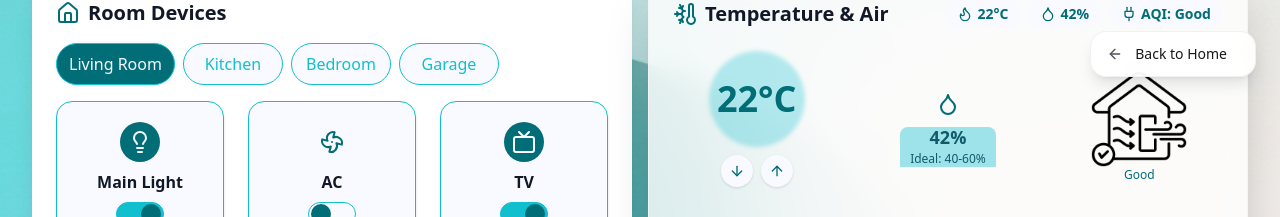
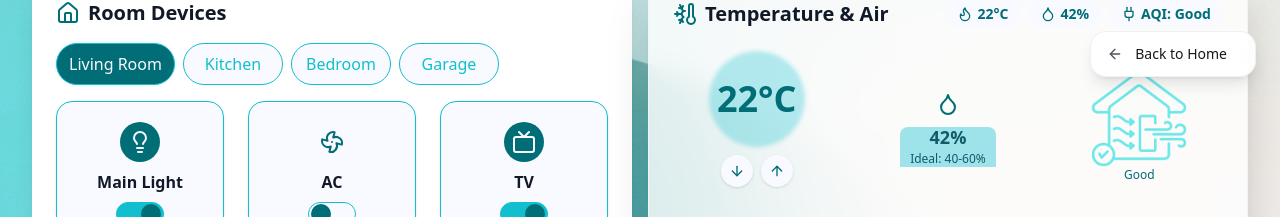
Before and after one commit to PrathamS1/dailyUIChallenges, a React (Vite) app: page /021 in a window 1280 px wide. Shown: the part 699-916 px from the top of the page. Built offline with nearby package versions, Linux system fonts and the light colour scheme; a web font is replaced by a local one.

Commit message:
image color filter to air quality icon

```diff
--- a/src/components/dailyUI021.jsx
+++ b/src/components/dailyUI021.jsx
@@ -620,7 +620,7 @@ export default function HomeMonitoringDashboard() {
                   <img
                     src="/airq.png"
                     alt="air quality icon"
-                    className="w-full h-full object-cover"
+                    className="w-full h-full object-cover custom-icon"
                   />
                 </span>
                 <span className="text-xs text-[var(--home-control-primary)]">
--- a/src/index.css
+++ b/src/index.css
@@ -41,7 +41,9 @@
   --home-control-accent: #83C5BE;
 
 }
-
+.custom-icon {
+  filter: invert(86%) sepia(40%) saturate(540%) hue-rotate(132deg) brightness(91%) contrast(100%);
+}
 /* Utility classes for retro arcade countdown */
 .bg-gradient-radial {
   background: radial-gradient(circle, var(--tw-gradient-stops));
```
